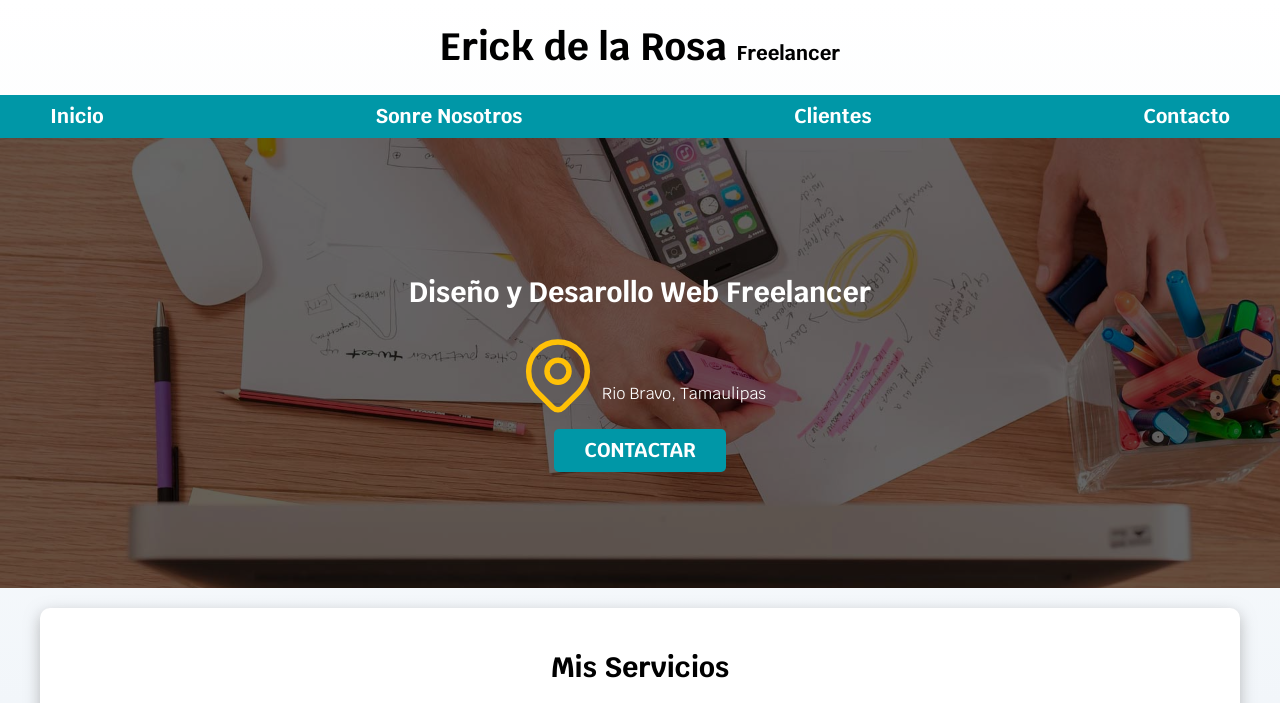
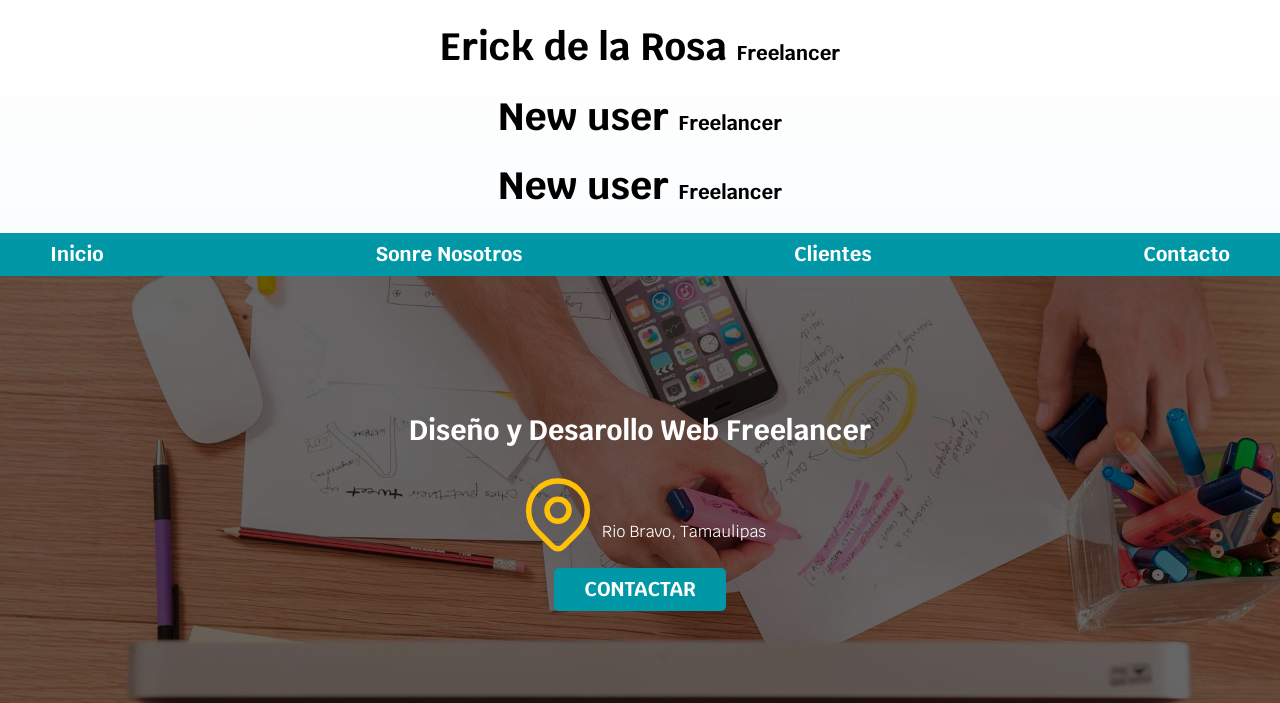
Before and after one commit to delarosaerick/delarosa-Freelancer, a plain HTML site: page index.html in a window 1280 px wide. Shown: the top 703 px of the page. Drawn offline with Linux system fonts and the light colour scheme.

Commit message:
New users added

```diff
--- a/index.html
+++ b/index.html
@@ -18,6 +18,8 @@
 <body>
     <header>
         <h1 class="titulo">Erick de la Rosa <span>Freelancer</span></h1>
+        <h1 class="titulo">New user <span>Freelancer</span></h1>
+        <h1 class="titulo">New user <span>Freelancer</span></h1>
     </header>
 
     <div class="nav-bg">
```
